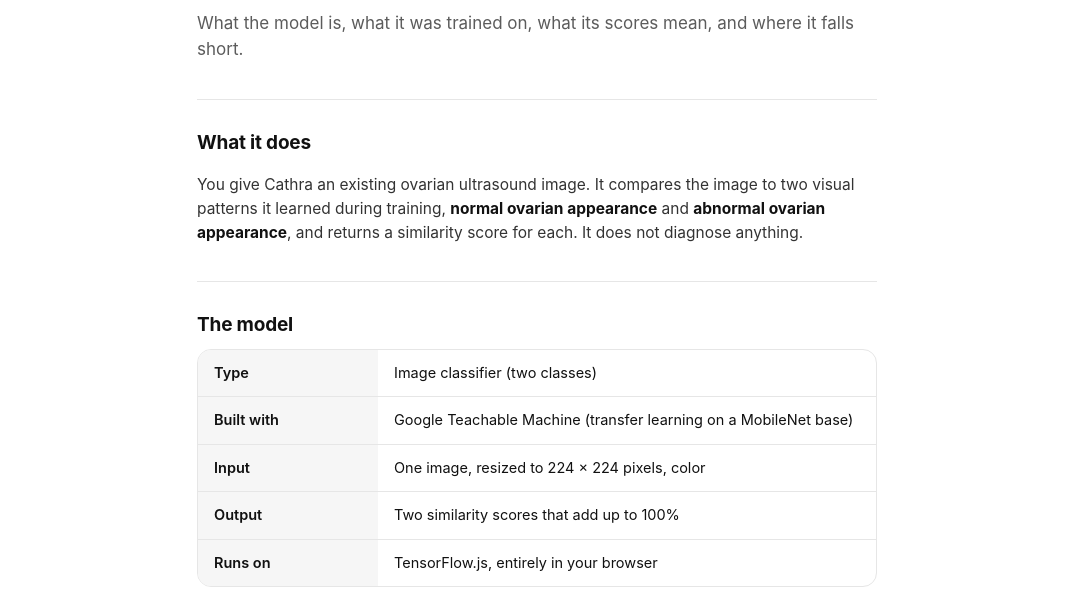
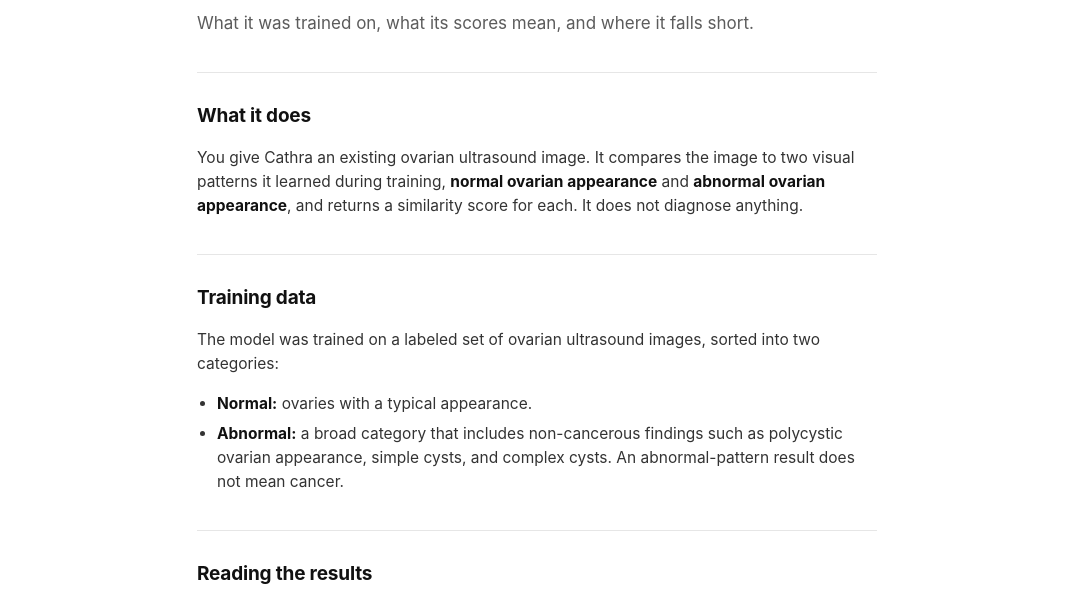
Before and after one commit to codebytaaron/ovaultra, a plain HTML site: page how-it-works.html in a window 1280 px wide. Shown: the part 196-791 px from the top of the page, without its empty margins (103-1177 px from the left). Drawn offline with Linux system fonts and the light colour scheme.

Commit message:
Update How it works and homepage facts

```diff
--- a/how-it-works.html
+++ b/how-it-works.html
@@ -22,7 +22,7 @@
       <p class="eyebrow">Model card</p>
       <h1>How Cathra works</h1>
       <p class="lede">
-        What the model is, what it was trained on, what its scores mean, and where it falls short.
+        What it was trained on, what its scores mean, and where it falls short.
       </p>
 
       <h2>What it does</h2>
@@ -32,15 +32,6 @@
         <strong>abnormal ovarian appearance</strong>, and returns a similarity score for each.
         It does not diagnose anything.
       </p>
-
-      <h2>The model</h2>
-      <dl class="spec">
-        <dt>Type</dt><dd>Image classifier (two classes)</dd>
-        <dt>Built with</dt><dd>Google Teachable Machine (transfer learning on a MobileNet base)</dd>
-        <dt>Input</dt><dd>One image, resized to 224 × 224 pixels, color</dd>
-        <dt>Output</dt><dd>Two similarity scores that add up to 100%</dd>
-        <dt>Runs on</dt><dd>TensorFlow.js, entirely in your browser</dd>
-      </dl>
 
       <h2>Training data</h2>
       <p>
--- a/styles.css
+++ b/styles.css
@@ -521,18 +521,6 @@ h1 {
 .prose li { margin-bottom: 6px; }
 .prose strong { color: var(--ink); }
 .prose a { color: var(--ink); text-underline-offset: 2px; }
-.spec {
-  display: grid;
-  grid-template-columns: 180px 1fr;
-  margin: 8px 0 0;
-  border: 1px solid var(--line);
-  border-radius: var(--radius);
-  overflow: hidden;
-  font-size: 14.5px;
-}
-.spec dt, .spec dd { margin: 0; padding: 12px 16px; border-top: 1px solid var(--line); }
-.spec dt:first-of-type, .spec dt:first-of-type + dd { border-top: 0; }
-.spec dt { background: var(--fill); font-weight: 600; }
 
 /* Responsive */
 @media (max-width: 900px) {
@@ -542,8 +530,6 @@ h1 {
   .hero-band { padding: 0 20px; border-radius: 18px; }
   .hero { padding: 36px 0; }
   .prose h1 { font-size: 29px; }
-  .spec { grid-template-columns: 1fr; }
-  .spec dd { border-top: 0; padding-top: 0; }
   h1 { font-size: 29px; }
   .landing-lead { font-size: 16px; }
   .btn-row .btn-dark { min-width: 0; }
```
Also changed, not shown: index.html (+1 -0 lines).
